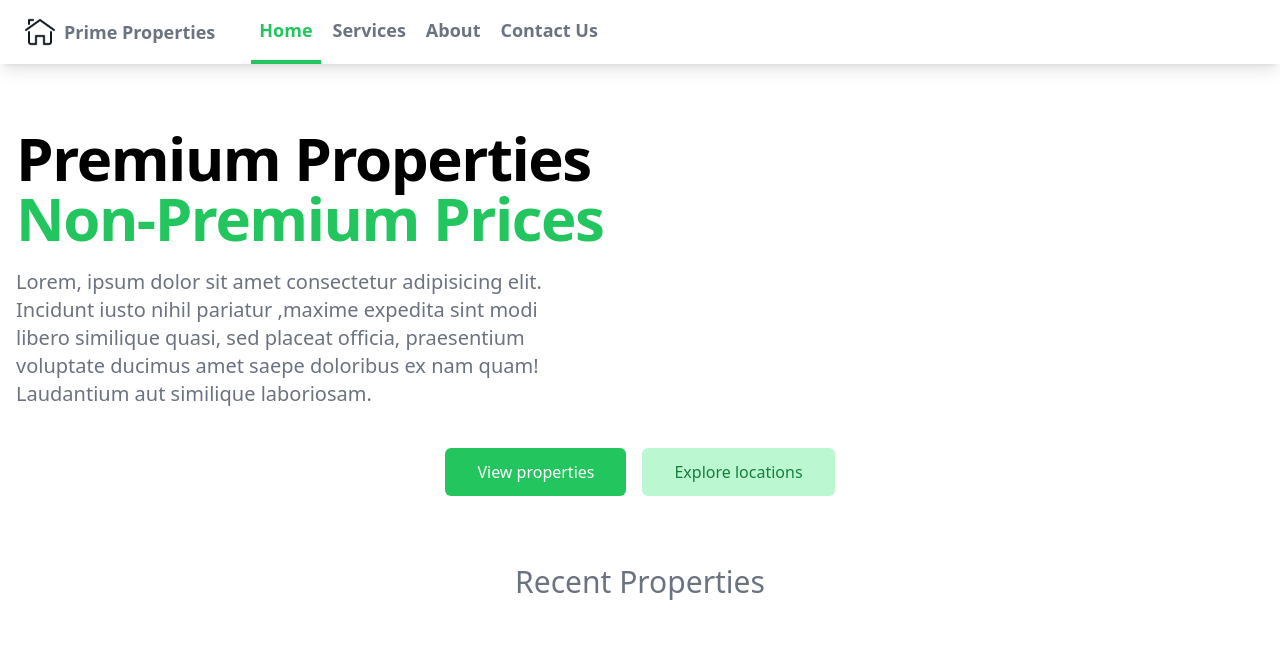
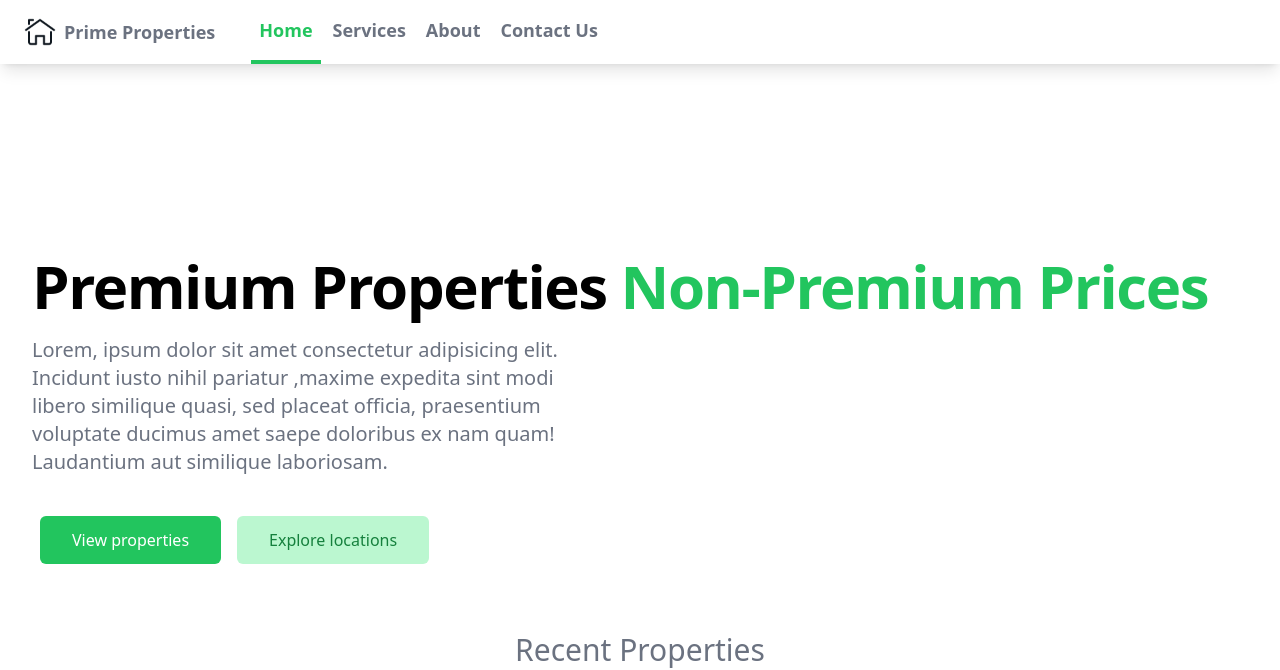
Before and after one commit to learn-at-imt/tw_KS, a website: page public/index.html in a window 1280 px wide. Shown: the top 670 px of the page. Drawn offline with Linux system fonts and the light colour scheme.

Commit message:
added some touches

```diff
--- a/public/index.html
+++ b/public/index.html
@@ -48,13 +48,13 @@
       </div>
     </nav>
     <!-- site banner -->
-    <main class="mt-10 px-4 md:mt-16">
+    <main class="mt-10 px-4 md:mt-16 mx-auto max-w-7xl lg:mt-20 lg:px-8 xl:mt-48">
       <div class="sm:text-center lg:text-left">
         <h1
           class="tracking-tight font-extrabold text-4xl sm:text-5xl md:text-6xl"
         >
-          <span class="block">Premium Properties</span>
-          <span class="block text-green-500">Non-Premium Prices</span>
+          <span class="block xl:inline">Premium Properties</span>
+          <span class="block text-green-500 xl:inline">Non-Premium Prices</span>
         </h1>
         <p
           class="mt-3 text-gray-500 md:text-xl md:mt-5 sm:mt-5 sm:text-lg sm:max-w-xl sm:mx-auto lg:mx-0"
@@ -64,7 +64,7 @@
           quasi, sed placeat officia, praesentium voluptate ducimus amet saepe
           doloribus ex nam quam! Laudantium aut similique laboriosam.
         </p>
-        <div class="mt-5 sm:mt-8 sm:flex sm:justify-center">
+        <div class="mt-5 sm:mt-8 sm:flex sm:justify-center lg:justify-start">
           <div class="md:m-2">
             <a
               class="flex w-full justify-center rounded-md bg-green-500 text-white px-8 py-3"
@@ -459,7 +459,7 @@
     <!-- contact -->
     <!-- footer start -->
     <footer class="pt-40 px-4 divide-y">
-      <div class="container-flex flex-col justify-between max-auto space-y-8 lg:flex-row lg:space-y-0">
+      <div class="container-flex flex-col justify-between mx-auto space-y-8 lg:flex-row lg:space-y-0">
         <div class="flex justify-center">
           <div class="lg:w-1/3">
             <a href="" class="flex">
```
Also changed, not shown: public/tailwind.css.
